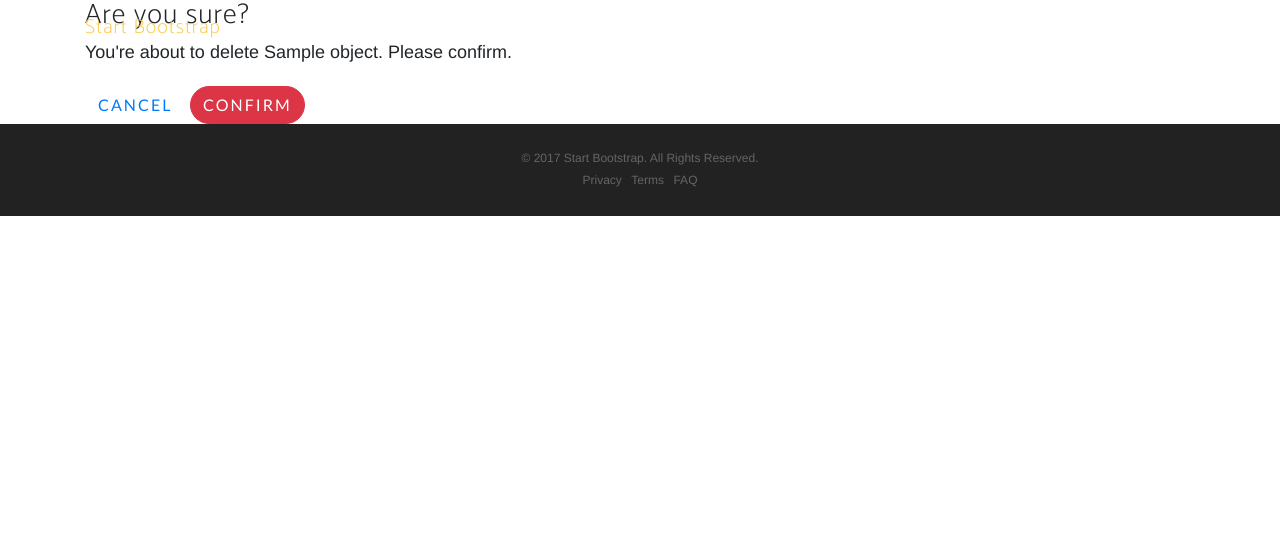
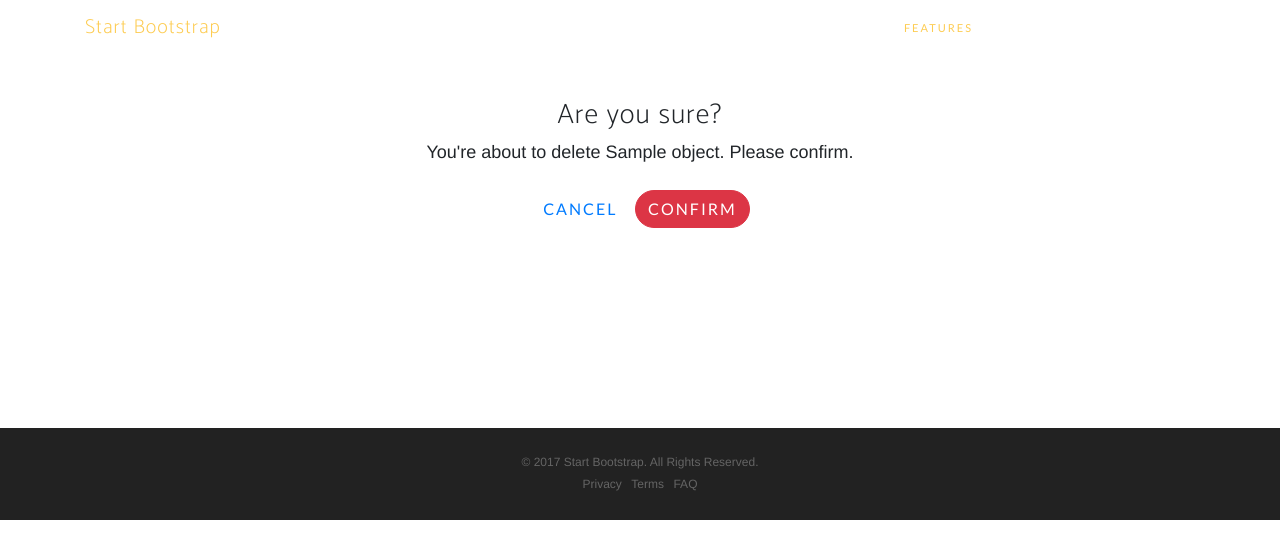
Before and after one commit to AM-44/crmgt, a Django app: template crmapp/templates/object_confirm_delete.html in a window 1280 px wide. Shown: the top 559 px of the page. Run offline with Django 3.2, Linux system fonts and the light colour scheme; the template is opened without the code that fills it: most values are stand-ins (such as "Sample title", 1, 10 or a date in 2020); some libraries are stand-ins or nearby versions; some web fonts are replaced.

Commit message:
edited the object delete template

```diff
--- a/crmapp/templates/object_confirm_delete.html
+++ b/crmapp/templates/object_confirm_delete.html
@@ -2,10 +2,14 @@
 {% block title %}{{object_name}} Confirm delete?{% endblock %}
 
 {% block content %}
+<section class="features" id="features">
+      <div class="container">
+        <div class="section-heading text-center">
             <div id="content-container" class="container p-none">
                 <div class="side-p">
                     <h3>Are you sure?</h3>
                     <p>You're about to delete {{ object }}. Please confirm.</p>
+                    <br>
                     <form action="" method="post">
                         {% csrf_token %}
                         <input class="btn btn-link"
@@ -15,4 +19,7 @@
                     </form>
                 </div>
             </div>
+        </div>
+    </div>
+</section>
 {% endblock %}
```
Also changed, not shown: 2 other files. Lines whose indentation alone changed are shown as unchanged.
